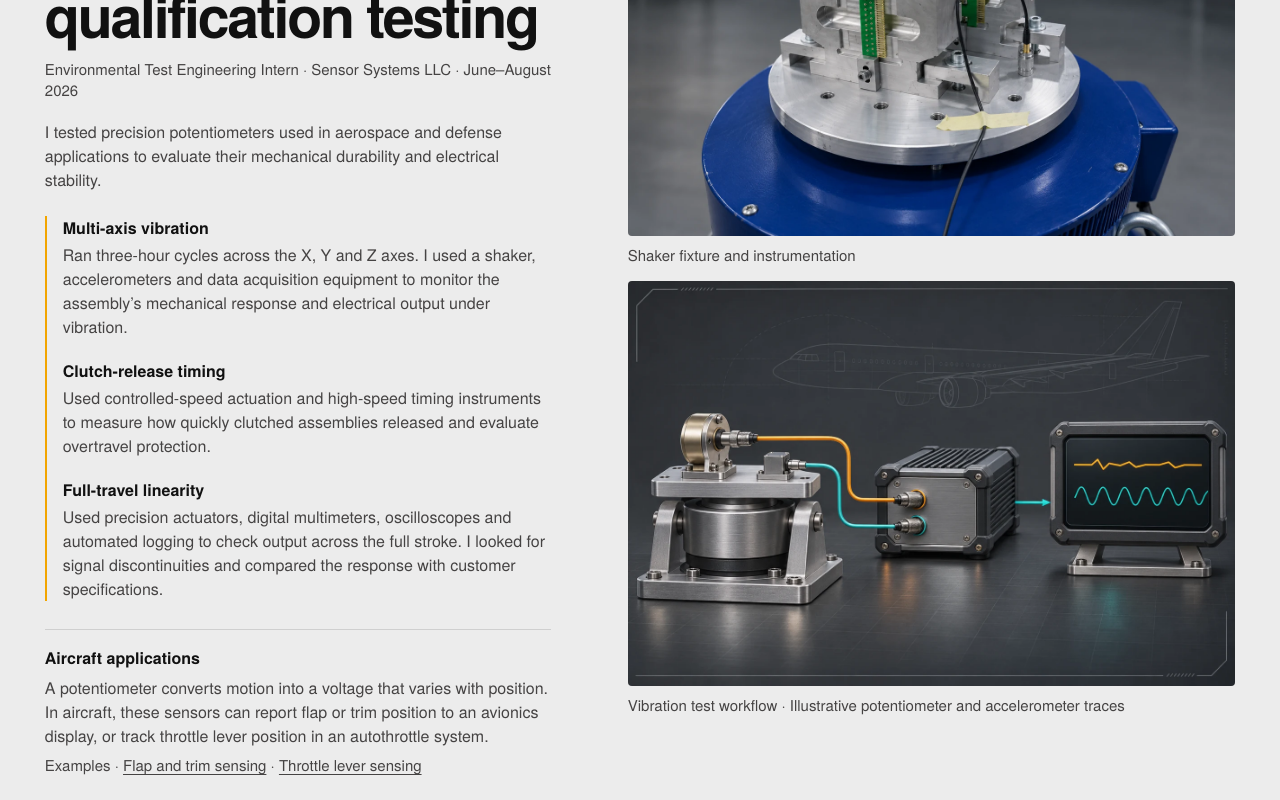
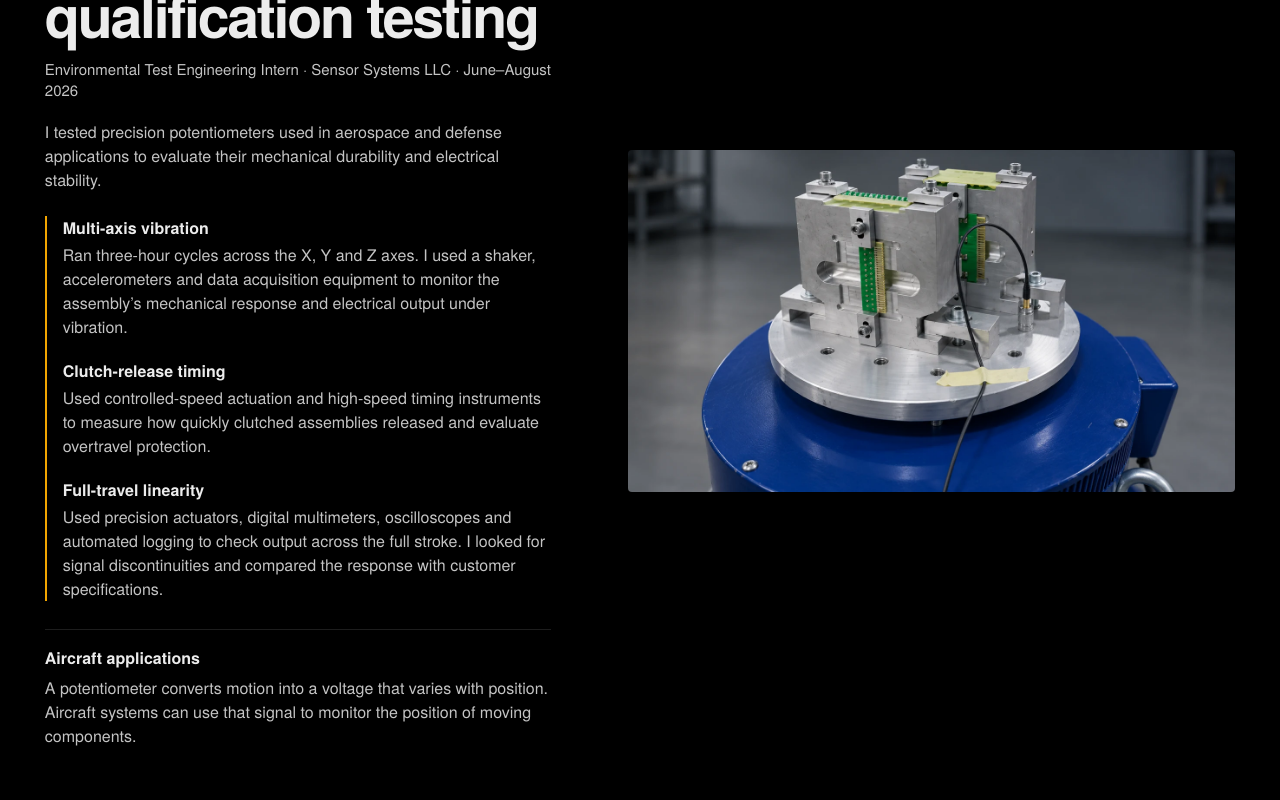
Before and after one commit to anishdhandore/Harshils_Portfolio, a React (Vite) app: page / in a window 1280 px wide. Shown: the part 1080-1880 px from the top of the page. Built offline with nearby package versions, Linux system fonts and the light colour scheme.

Commit message:
Publish black environmental testing section

```diff
--- a/src/components/featured/EnvironmentalTesting.jsx
+++ b/src/components/featured/EnvironmentalTesting.jsx
@@ -2,12 +2,12 @@ import React from 'react';
 import styled from 'styled-components';
 import SectionLabel from '../ui/SectionLabel';
 import shakerPhoto from '../../images/potentiometer-shaker.webp';
-import workflowImage from '../../images/potentiometer-workflow.webp';
 
 const EnvironmentalTesting = () => (
-  <Section aria-labelledby="environmental-testing-heading">
+  <Section id="environmental-testing" aria-labelledby="environmental-testing-heading">
+    <Content>
       <div>
-      <SectionLabel>Featured testing</SectionLabel>
+        <SectionLabel tone="night">Featured testing</SectionLabel>
         <Title id="environmental-testing-heading">Environmental qualification testing</Title>
         <Role>Environmental Test Engineering Intern · Sensor Systems LLC · June–August 2026</Role>
         <Summary>
@@ -43,32 +43,29 @@ const EnvironmentalTesting = () => (
           <h3>Aircraft applications</h3>
           <p>
             A potentiometer converts motion into a voltage that varies with position.
-          In aircraft, these sensors can report flap or trim position to an avionics
-          display, or track throttle lever position in an autothrottle system.
-        </p>
-        <p>
-          Examples · <a href="https://www.dynoncertified.com/downloads/documentation/general/SkyView_HDX_System_Installation_Manual_Rev_T.pdf">Flap and trim sensing</a>
-          {' · '}<a href="https://patents.google.com/patent/US11027854B2">Throttle lever sensing</a>
+            Aircraft systems can use that signal to monitor the position of moving components.
           </p>
         </Applications>
       </div>
 
-    <Gallery>
-      <Figure>
-        <img src={shakerPhoto} alt="Machined aluminum fixture with circuit boards and an accelerometer on a blue shaker" width="1400" height="788" loading="lazy" />
-        <figcaption>Shaker fixture and instrumentation</figcaption>
-      </Figure>
-      <Figure>
-        <img src={workflowImage} alt="Shaker fixture connected to a data acquisition module and a display with two signal traces" width="1350" height="900" loading="lazy" />
-        <figcaption>
-          Vibration test workflow · Illustrative potentiometer and accelerometer traces
-        </figcaption>
-      </Figure>
-    </Gallery>
+      <ShakerImage
+        src={shakerPhoto}
+        alt="Machined aluminum fixture with circuit boards and an accelerometer on a blue shaker"
+        width="1400"
+        height="788"
+        loading="lazy"
+      />
+    </Content>
   </Section>
 );
 
 const Section = styled.section`
+  background: #000;
+  color: var(--color-night-ink);
+`;
+
+const Content = styled.div`
+  --testing-muted: #c4c4c4;
   width: min(calc(100% - 2 * var(--space-gutter)), var(--content-max));
   margin-inline: auto;
   padding-block: var(--space-section);
@@ -76,7 +73,6 @@ const Section = styled.section`
   grid-template-columns: minmax(0, 5fr) minmax(0, 6fr);
   align-items: start;
   gap: clamp(2rem, 6vw, 6rem);
-  border-bottom: 1px solid var(--color-line);
 
   @media (max-width: 899px) {
     grid-template-columns: minmax(0, 1fr);
@@ -93,14 +89,14 @@ const Title = styled.h2`
 
 const Role = styled.p`
   margin-top: 1rem;
-  color: var(--color-ink-soft);
+  color: var(--testing-muted);
   font-size: var(--text-sm);
 `;
 
 const Summary = styled.p`
   margin-top: 1.25rem;
   line-height: 1.5;
-  color: var(--color-ink-soft);
+  color: var(--testing-muted);
 `;
 
 const Methods = styled.dl`
@@ -114,49 +110,32 @@ const Methods = styled.dl`
   dd {
     margin-top: 0.25rem;
     line-height: 1.5;
-    color: var(--color-ink-soft);
+    color: var(--testing-muted);
   }
 `;
 
 const Applications = styled.div`
   margin-top: 1.75rem;
   padding-top: 1rem;
-  border-top: 1px solid var(--color-line);
+  border-top: 1px solid var(--color-night-line);
 
   h3 { font-size: var(--text-base); }
   p {
     margin-top: 0.4rem;
     line-height: 1.5;
-    color: var(--color-ink-soft);
-  }
-  p:last-child { font-size: var(--text-sm); }
-  a {
-    color: inherit;
-    text-underline-offset: 0.2em;
+    color: var(--testing-muted);
   }
 `;
 
-const Gallery = styled.div`
-  display: grid;
-  gap: 1rem;
-`;
-
-const Figure = styled.figure`
-  img {
+const ShakerImage = styled.img`
   display: block;
   width: 100%;
   height: auto;
   border-radius: var(--radius-card);
-    background: var(--color-surface);
+
+  @media (min-width: 900px) {
+    align-self: center;
   }
-
-  figcaption {
-    margin-top: 0.5rem;
-    color: var(--color-ink-soft);
-    font-size: var(--text-sm);
-    line-height: 1.4;
-  }
-
 `;
 
 export default EnvironmentalTesting;
```
Also changed, not shown: src/images/potentiometer-workflow.webp (deleted). Lines whose indentation alone changed are shown as unchanged.
